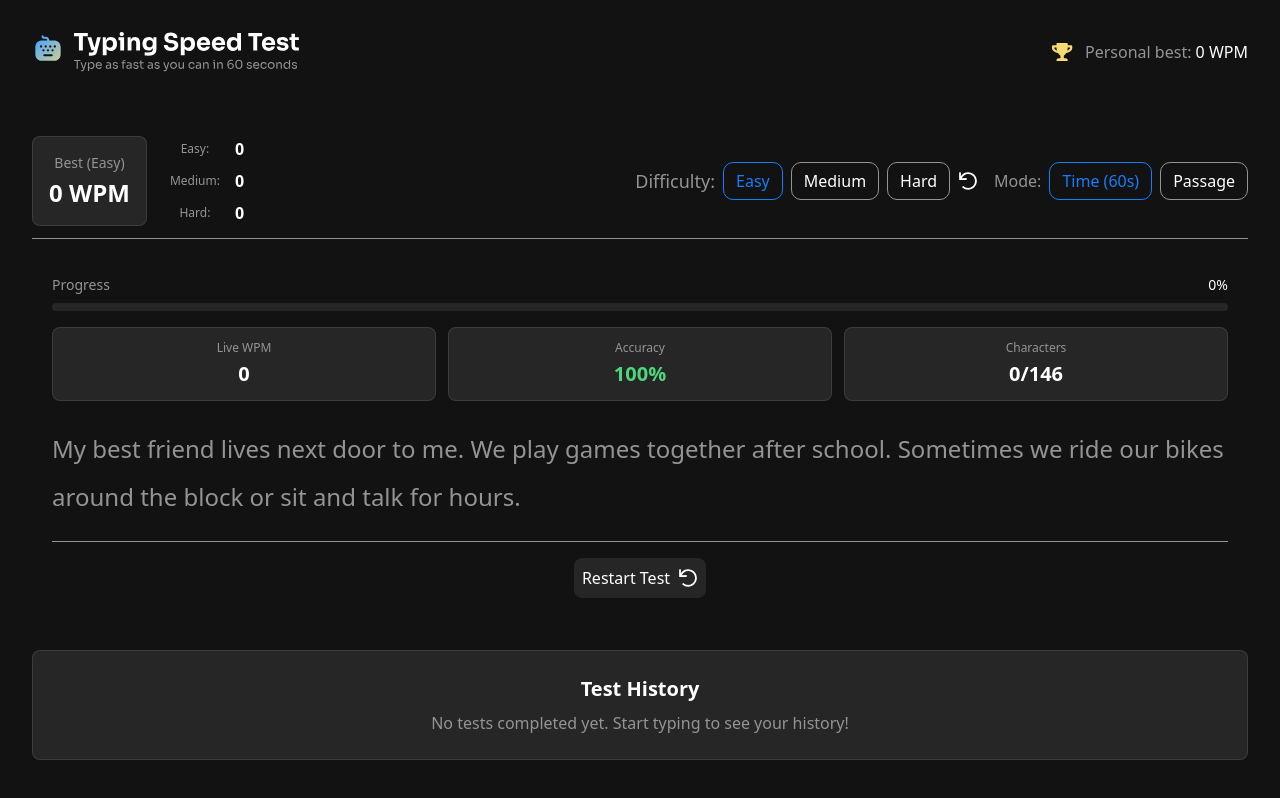
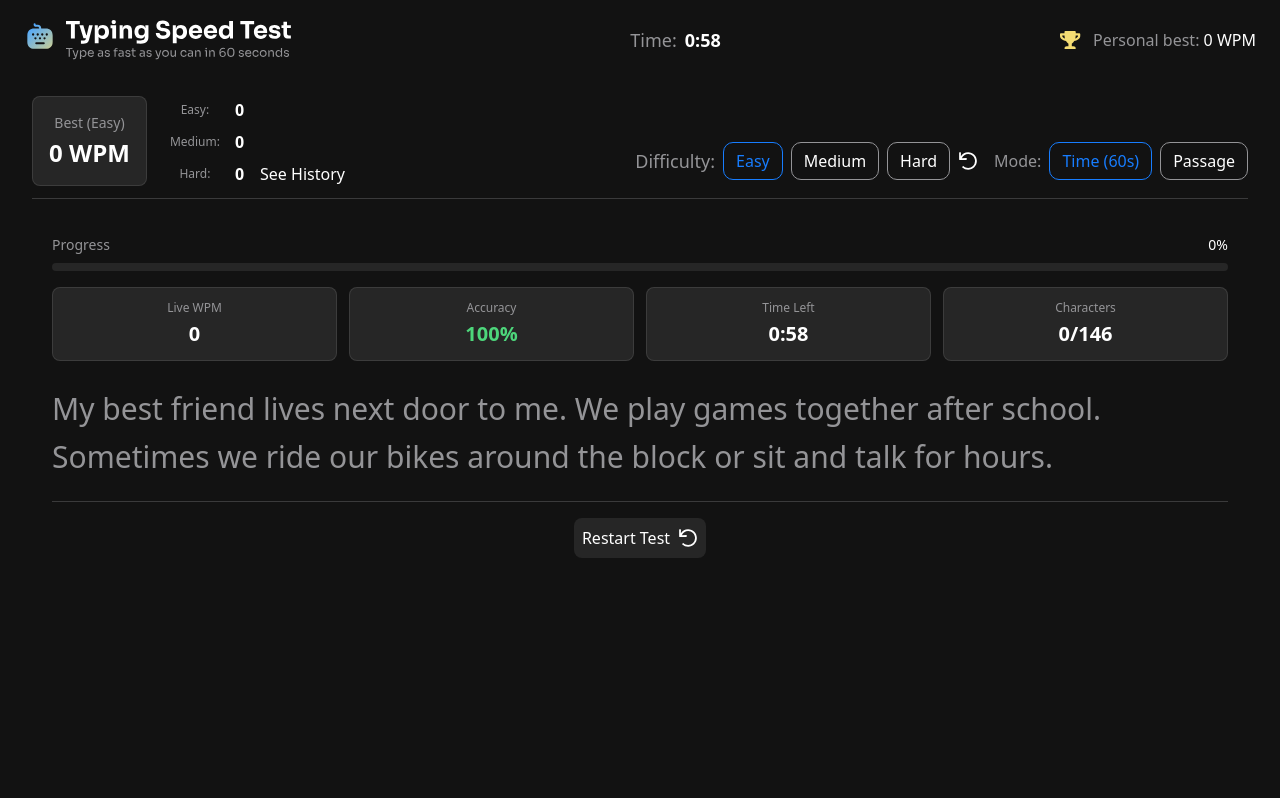
Before and after one commit to iamtridwan/typing-speed-test, a React (Vite) app: page / in a window 1280 px wide. Both pictures are taken after a click on the button "Start Typing Test". Built offline with nearby package versions, Linux system fonts and the light colour scheme; a web font is replaced by a local one.

Commit message:
worked on passage mode

```diff
--- a/src/App.tsx
+++ b/src/App.tsx
@@ -30,12 +30,12 @@ function App() {
   return (
     <>
       <Header />
-      <div className="flex items-center md:items-start lg:items-center flex-col lg:flex-row justify-between gap-4 mt-16 pb-3 border-b border-[#949497]">
+      <div className="flex items-center md:items-start lg:items-center flex-col lg:flex-row justify-between gap-4 mt-16 pb-3 border-b border-[#949497]/30">
         <ScoreBoard />
         <Controls />
       </div>
       <TextArea />
-      <TestHistory />
+      {state.showHistoryModal && <TestHistory />}
       {state.playEnded && <CompleteModal />}
     </>
   );
--- a/src/components/Controls.tsx
+++ b/src/components/Controls.tsx
@@ -13,7 +13,7 @@ const Controls = () => {
   const { state, dispatch } = useAppContext();
 
   return (
-    <div className="flex items-center md:gap-4 justify-between md:justify-start w-full md:w-fit">
+    <div className="flex items-center md:gap-4 md:mt-10 justify-between md:justify-start w-full md:w-fit">
       <div className="hidden md:flex items-center gap-2">
         <p className="text-[#949497] text-base m-0 md:text-lg">Difficulty:</p>
         {levels.map((level) => (
@@ -201,7 +201,7 @@ const Controls = () => {
           )}
         </div>
         <button
-          className="absolute top-24 right-8 md:hidden"
+          className="absolute top-18 right-8 md:hidden"
           onClick={() => {
             dispatch({
               type: "SET_CURRENT_TEXT",
--- a/src/components/Header.tsx
+++ b/src/components/Header.tsx
@@ -1,28 +1,63 @@
-
-import LogoLarge from '../assets/images/logo-large.svg'
-import LogoSmall from '../assets/images/logo-small.svg'
-import Trophy from '../assets/images/icon-personal-best.svg'
-import { useAppContext } from '../context/AppContext'
-
+import LogoLarge from "../assets/images/logo-large.svg";
+import LogoSmall from "../assets/images/logo-small.svg";
+import Trophy from "../assets/images/icon-personal-best.svg";
+import { useAppContext } from "../context/AppContext";
 
 const Header = () => {
-    const {state} = useAppContext()
+  const { state } = useAppContext();
+  const currentLevelBest =
+    state.bestScores[state.level.toLowerCase() as "easy" | "medium" | "hard"];
+
+  const formatTime = () => {
+    if (state.clock < 10) {
+      return `0:0${state.clock}`;
+    } else {
+      return `0:${state.clock}`;
+    }
+  };
 
   return (
-        <nav className="flex items-center justify-between">
+    <nav className="fixed top-0 left-0 z-20 w-full px-6 py-3 md:py-5 bg-[#121212] backdrop-blur-xl flex items-center justify-between">
       <div className="">
-                <img src={LogoLarge} alt="test typing logo large" className='hidden md:block' />
-                <img src={LogoSmall} alt="test typing logo small" className='block md:hidden' />
+        <img
+          src={LogoLarge}
+          alt="test typing logo large"
+          className="hidden md:block"
+        />
+        <img
+          src={LogoSmall}
+          alt="test typing logo small"
+          className="block md:hidden"
+        />
+      </div>
+      <div className="flex items-center gap-2 flex-row justify-center">
+        <p className="text-[#949497] text-base m-0 md:text-lg">Time:</p>
+        <p
+          className={`${
+            state.clock < 10
+              ? "text-[#D64D5B]"
+              : state.clock >= 10 && state.clock <= 20
+              ? "text-[#F4DC73]"
+              : "text-white"
+          } font-bold m-0 text-xl md:text-lg`}
+        >
+          {formatTime()}
+        </p>
       </div>
       <div className="flex items-center gap-6">
         <div className="flex items-center gap-3">
           <img src={Trophy} alt="new personal best trophy" />
-                    <p className='hidden md:block text-[#949497] text-base'>Personal best: <span className='text-white'>{state.bestScore} WPM</span></p>
-                    <p className='block md:hidden text-[#949497] text-base'>Best: <span className='text-white'>{state.bestScore} WPM</span></p>
+          <p className="hidden md:block text-[#949497] text-base">
+            Personal best:{" "}
+            <span className="text-white">{currentLevelBest} WPM</span>
+          </p>
+          <p className="block md:hidden text-[#949497] text-base">
+            Best: <span className="text-white">{currentLevelBest} WPM</span>
+          </p>
         </div>
       </div>
     </nav>
-    )
-}
+  );
+};
 
-export default Header
+export default Header;
--- a/src/components/LiveStats.tsx
+++ b/src/components/LiveStats.tsx
@@ -1,26 +1,49 @@
 import { useAppContext } from "../context/AppContext";
+import { useEffect, useState } from "react";
 
 const LiveStats = () => {
   const { state } = useAppContext();
-  // calculate progress percentage
-  const progressPercentage =
-    state.currentText.length > 0
-      ? Math.round((state.userInput.length / state.currentText.length) * 100)
-      : 0;
+  const [elapsedTime, setElapsedTime] = useState(0);
 
-  // calculate live accuracy
+  // Track elapsed time for Passage mode
+  useEffect(() => {
+    if (state.mode === "Passage" && state.playStarted && !state.playEnded && state.startTime) {
+      const interval = setInterval(() => {
+        const elapsed = Math.floor((Date.now() - state.startTime!) / 1000);
+        setElapsedTime(elapsed);
+      }, 100); // Update every 100ms for smooth display
+
+      return () => clearInterval(interval);
+    } else if (!state.playStarted || state.playEnded) {
+      setElapsedTime(0);
+    }
+  }, [state.mode, state.playStarted, state.playEnded, state.startTime]);
+
+  // Format time as MM:SS
+  const formatTime = (seconds: number) => {
+    const mins = Math.floor(seconds / 60);
+    const secs = seconds % 60;
+    return `${mins}:${secs.toString().padStart(2, '0')}`;
+  };
+
+  // Calculate progress percentage
+  const progressPercentage = state.currentText.length > 0
+    ? Math.round((state.userInput.length / state.currentText.length) * 100)
+    : 0;
+
+  // Calculate live accuracy
   const totalChars = state.correctChars + state.wrongChars;
-  const liveAccuracy =
-    totalChars > 0 ? Math.round((state.correctChars / totalChars) * 100) : 100;
+  const liveAccuracy = totalChars > 0
+    ? Math.round((state.correctChars / totalChars) * 100)
+    : 100;
+
   return (
     <div className="w-full mt-4 space-y-4">
       {/* Progress Bar */}
       <div className="w-full">
         <div className="flex justify-between items-center mb-2">
           <span className="text-[#949497] text-sm">Progress</span>
-          <span className="text-white text-sm font-medium">
-            {progressPercentage}%
-          </span>
+          <span className="text-white text-sm font-medium">{progressPercentage}%</span>
         </div>
         <div className="w-full h-2 bg-[#262626] rounded-full overflow-hidden">
           <div
@@ -32,7 +55,7 @@ const LiveStats = () => {
 
       {/* Live Stats Grid */}
       {state.playStarted && !state.playEnded && (
-        <div className="grid grid-cols-3 gap-3">
+        <div className="grid grid-cols-4 gap-3">
           {/* Live WPM */}
           <div className="bg-[#262626] rounded-lg p-3 border border-[#949497]/20">
             <p className="text-[#949497] text-xs mb-1">Live WPM</p>
@@ -42,16 +65,21 @@ const LiveStats = () => {
           {/* Live Accuracy */}
           <div className="bg-[#262626] rounded-lg p-3 border border-[#949497]/20">
             <p className="text-[#949497] text-xs mb-1">Accuracy</p>
-            <p
-              className={`text-xl font-bold ${
-                liveAccuracy === 100
-                  ? "text-[#4DD67B]"
-                  : liveAccuracy >= 95
-                  ? "text-white"
-                  : "text-[#D64D5B]"
-              }`}
-            >
+            <p className={`text-xl font-bold ${liveAccuracy === 100 ? 'text-[#4DD67B]' : liveAccuracy >= 95 ? 'text-white' : 'text-[#D64D5B]'}`}>
               {liveAccuracy}%
+            </p>
+          </div>
+
+          {/* Time - Shows countdown for Timed mode, elapsed for Passage mode */}
+          <div className="bg-[#262626] rounded-lg p-3 border border-[#949497]/20">
+            <p className="text-[#949497] text-xs mb-1">
+              {state.mode === "Passage" ? "Time Elapsed" : "Time Left"}
+            </p>
+            <p className="text-white text-xl font-bold">
+              {state.mode === "Passage"
+                ? formatTime(elapsedTime)
+                : formatTime(Math.round(state.clock))
+              }
             </p>
           </div>
 
--- a/src/components/ScoreBoard.tsx
+++ b/src/components/ScoreBoard.tsx
@@ -1,34 +1,52 @@
 import { useAppContext } from "../context/AppContext";
 
+// type Props = {
+//   time: number;
+// };
+
 const ScoreBoard = () => {
-  const { state } = useAppContext();
+  const { state, dispatch } = useAppContext();
 
-  // Get current level's best score
-  const currentLevelBest = state.bestScores[state.level.toLowerCase() as 'easy' | 'medium' | 'hard'];
+  const currentLevelBest =
+    state.bestScores[state.level.toLowerCase() as "easy" | "medium" | "hard"];
 
   return (
-    <div className="flex items-center gap-4">
+    <div className="relative flex items-center mt-6 md:mt-0 md:items-end md:gap-4 justify-between md:justify-start w-full md:w-fit">
       {/* Current Level Best Score */}
       <div className="bg-[#262626] rounded-lg p-4 border border-[#949497]/20">
         <p className="text-[#949497] text-sm mb-1">Best ({state.level})</p>
         <p className="text-white font-bold text-2xl">{currentLevelBest} WPM</p>
       </div>
-
       {/* All Best Scores */}
       <div className="flex flex-col gap-2">
         <div className="flex items-center gap-2">
           <span className="text-[#949497] text-xs w-16">Easy:</span>
-          <span className="text-white font-semibold">{state.bestScores?.easy}</span>
+          <span className="text-white font-semibold">
+            {state.bestScores?.easy}
+          </span>
         </div>
         <div className="flex items-center gap-2">
           <span className="text-[#949497] text-xs w-16">Medium:</span>
-          <span className="text-white font-semibold">{state.bestScores?.medium}</span>
+          <span className="text-white font-semibold">
+            {state.bestScores?.medium}
+          </span>
         </div>
         <div className="flex items-center gap-2">
           <span className="text-[#949497] text-xs w-16">Hard:</span>
-          <span className="text-white font-semibold">{state.bestScores?.hard}</span>
+          <span className="text-white font-semibold">
+            {state.bestScores?.hard}
+          </span>
         </div>
       </div>
+      <button
+        type="button"
+        onClick={() =>
+          dispatch({ type: "SET_SHOW_HISTORY_MODAL", payload: true })
+        }
+        className="absolute -top-10 left-3 md:relative md:top-0 md:left-0 rounded-md text-white cursor-pointer bg-none hover:text-[#F4DC73] hover:underline transition-all"
+      >
+        See History
+      </button>
     </div>
   );
 };
--- a/src/components/TestHistory.tsx
+++ b/src/components/TestHistory.tsx
@@ -1,7 +1,7 @@
 import { useAppContext } from "../context/AppContext";
 
 const TestHistory = () => {
-  const { state } = useAppContext();
+  const { state, dispatch } = useAppContext();
 
   const formatDate = (isoString: string) => {
     const date = new Date(isoString);
@@ -10,32 +10,66 @@ const TestHistory = () => {
     yesterday.setDate(yesterday.getDate() - 1);
 
     if (date.toDateString() === today.toDateString()) {
-      return `Today at ${date.toLocaleTimeString('en-US', { hour: '2-digit', minute: '2-digit' })}`;
+      return `Today at ${date.toLocaleTimeString("en-US", {
+        hour: "2-digit",
+        minute: "2-digit",
+      })}`;
     } else if (date.toDateString() === yesterday.toDateString()) {
-      return `Yesterday at ${date.toLocaleTimeString('en-US', { hour: '2-digit', minute: '2-digit' })}`;
+      return `Yesterday at ${date.toLocaleTimeString("en-US", {
+        hour: "2-digit",
+        minute: "2-digit",
+      })}`;
     } else {
-      return date.toLocaleDateString('en-US', { month: 'short', day: 'numeric', hour: '2-digit', minute: '2-digit' });
+      return date.toLocaleDateString("en-US", {
+        month: "short",
+        day: "numeric",
+        hour: "2-digit",
+        minute: "2-digit",
+      });
     }
   };
 
   const formatTime = (seconds: number) => {
     const mins = Math.floor(seconds / 60);
     const secs = seconds % 60;
-    return `${mins}:${secs.toString().padStart(2, '0')}`;
+    return `${mins}:${secs.toString().padStart(2, "0")}`;
   };
 
   if (state.testHistory.length === 0) {
     return (
-      <div className="w-full mt-8 p-6 bg-[#262626] rounded-lg border border-[#949497]/20">
-        <h3 className="text-white text-xl font-bold mb-2">Test History</h3>
-        <p className="text-[#949497]">No tests completed yet. Start typing to see your history!</p>
+      <div className="bg-black absolute top-18 md:top-20 left-0 w-full backdrop-blur-3xl flex items-center justify-center">
+        <div className="w-[90%] md:w-[70%] mx-auto mt-8 p-6 bg-[#262626] rounded-lg border border-[#949497]/20">
+          <div className="flex items-center justify-between w-full mb-2">
+            <h3 className="text-white text-xl font-bold ">Test History</h3>
+            <button
+              type="button"
+              onClick={() => dispatch({type:'SET_SHOW_HISTORY_MODAL', payload: false})}
+              className="bg-[#717178] h-10 w-10 text-while  border border-[#FFFFFF]/20 rounded-full flex items-center justify-center"
+            >
+              X
+            </button>
+          </div>
+          <p className="text-[#949497]">
+            No tests completed yet. Start typing to see your history!
+          </p>
+        </div>
       </div>
     );
   }
 
   return (
-    <div className="w-full mt-8 p-6 bg-[#262626] rounded-lg border border-[#949497]/20">
-      <h3 className="text-white text-xl font-bold mb-4">Test History</h3>
+    <div className="bg-black absolute top-18 md:top-20 left-0 w-full backdrop-blur-3xl flex items-center justify-center">
+    <div className="w-[90%] md:w-[70%] mx-auto mt-8 p-6 bg-[#262626] rounded-lg border border-[#949497]/20">
+      <div className="flex items-center justify-between w-full mb-4">
+        <h3 className="text-white text-xl font-bold">Test History</h3>
+        <button
+          type="button"
+          onClick={() => dispatch({type:'SET_SHOW_HISTORY_MODAL', payload: false})}
+          className="bg-[#717178] h-10 w-10 text-while  border border-[#FFFFFF]/20 rounded-full flex items-center justify-center"
+        >
+          X
+        </button>
+      </div>
 
       <div className="space-y-3 max-h-96 overflow-y-auto">
         {state.testHistory.map((test) => (
@@ -45,26 +79,38 @@ const TestHistory = () => {
           >
             <div className="flex items-center justify-between mb-2">
               <div className="flex items-center gap-3">
-                <span className={`px-2 py-1 rounded text-xs font-semibold ${
-                  test.level === 'Easy' ? 'bg-[#4DD67B]/20 text-[#4DD67B]' :
-                  test.level === 'Medium' ? 'bg-[#177DFF]/20 text-[#177DFF]' :
-                  'bg-[#D64D5B]/20 text-[#D64D5B]'
-                }`}>
+                <span
+                  className={`px-2 py-1 rounded text-xs font-semibold ${
+                    test.level === "Easy"
+                      ? "bg-[#4DD67B]/20 text-[#4DD67B]"
+                      : test.level === "Medium"
+                      ? "bg-[#177DFF]/20 text-[#177DFF]"
+                      : "bg-[#D64D5B]/20 text-[#D64D5B]"
+                  }`}
+                >
                   {test.level}
                 </span>
-                <span className="text-[#949497] text-sm">{formatDate(test.date)}</span>
+                <span className="text-[#949497] text-sm">
+                  {formatDate(test.date)}
+                </span>
               </div>
-              <span className="text-white font-bold text-xl">{test.wpm} WPM</span>
+              <span className="text-white font-bold text-xl">
+                {test.wpm} WPM
+              </span>
             </div>
 
             <div className="grid grid-cols-3 gap-4 text-sm">
               <div>
                 <p className="text-[#949497] text-xs">Accuracy</p>
-                <p className={`font-semibold ${
-                  test.accuracy === 100 ? 'text-[#4DD67B]' :
-                  test.accuracy >= 95 ? 'text-white' :
-                  'text-[#D64D5B]'
-                }`}>
+                <p
+                  className={`font-semibold ${
+                    test.accuracy === 100
+                      ? "text-[#4DD67B]"
+                      : test.accuracy >= 95
+                      ? "text-white"
+                      : "text-[#D64D5B]"
+                  }`}
+                >
                   {test.accuracy}%
                 </p>
               </div>
@@ -77,13 +123,17 @@ const TestHistory = () => {
               </div>
               <div>
                 <p className="text-[#949497] text-xs">Time</p>
-                <p className="text-white font-semibold">{formatTime(test.timeElapsed)}</p>
+                <p className="text-white font-semibold">
+                  {formatTime(test.timeElapsed)}
+                </p>
               </div>
             </div>
           </div>
         ))}
       </div>
     </div>
+
+    </div>
   );
 };
 
--- a/src/components/TextArea.tsx
+++ b/src/components/TextArea.tsx
@@ -24,17 +24,37 @@ const TextArea = () => {
     }
 
     const wpmInterval = setInterval(() => {
-      const timeElapsed = (60 - state.clock) / 60; // in minutes
+      if (state.correctChars > 0) {
+        let timeElapsed: number;
 
-      if (timeElapsed > 0 && state.correctChars > 0) {
-        const wordsTyped = state.correctChars / 5; // Average word length
-        const liveWpm = Math.round(wordsTyped / timeElapsed);
-        dispatch({ type: "UPDATE_LIVE_WPM", payload: liveWpm });
+        if (state.mode === "Passage") {
+          // For Passage mode, calculate from start time
+          timeElapsed = state.startTime
+            ? (Date.now() - state.startTime) / 1000 / 60
+            : 0;
+        } else {
+          // For Timed mode, calculate from clock
+          timeElapsed = (60 - state.clock) / 60;
+        }
+
+        if (timeElapsed > 0) {
+          const wordsTyped = state.correctChars / 5;
+          const liveWpm = Math.round(wordsTyped / timeElapsed);
+          dispatch({ type: "UPDATE_LIVE_WPM", payload: liveWpm });
+        }
       }
-    }, 1000); // Update every second
+    }, 1000);
 
     return () => clearInterval(wpmInterval);
-  }, [state.playStarted, state.playEnded, state.clock, state.correctChars, dispatch]);
+  }, [
+    state.playStarted,
+    state.playEnded,
+    state.clock,
+    state.correctChars,
+    state.mode,
+    state.startTime,
+    dispatch,
+  ]);
 
   // update user inputted text and track correct/wrong chars
   const handleChange = (e: React.ChangeEvent<HTMLInputElement>) => {
@@ -44,17 +64,18 @@ const TextArea = () => {
 
       // Track the new character typed
       if (newCharIndex >= 0 && newCharIndex < state.currentText.length) {
-        const isCorrect = newInput[newCharIndex] === state.currentText[newCharIndex];
+        const isCorrect =
+          newInput[newCharIndex] === state.currentText[newCharIndex];
 
         if (isCorrect) {
           dispatch({
-            type: 'UPDATE_CORRECT_CHARS',
-            payload: state.correctChars + 1
+            type: "UPDATE_CORRECT_CHARS",
+            payload: state.correctChars + 1,
           });
         } else {
           dispatch({
-            type: 'UPDATE_WRONG_CHARS',
-            payload: state.wrongChars + 1
+            type: "UPDATE_WRONG_CHARS",
+            payload: state.wrongChars + 1,
           });
         }
       }
@@ -85,9 +106,12 @@ const TextArea = () => {
 
       // Stop the timer
       stopTimer(state, dispatch);
-      dispatch({ type: "END_PLAY", payload: true });
+      setTimeout(() => {
+        dispatch({ type: "END_PLAY", payload: true });
+        dispatch({ type: "START_PLAY", payload: false });
+      }, 100); // Small delay to allow state updates
     }
-  }, [state.userInput]);
+  }, [state.userInput, state.playStarted, state.currentText.length]);
 
   // clear interval to avoid memory leak
   useEffect(() => {
@@ -111,7 +135,7 @@ const TextArea = () => {
       {/* Live Stats - Show above text */}
       <LiveStats />
 
-      <p className="text-start text-lg mb-2 md:text-xl lg:text-2xl leading-8 md:leading-12 text-[#949497] pb-5 border-[#949497] border-b mt-6">
+      <p className="text-start text-xl mb-2 md:text-2xl lg:text-3xl leading-8 md:leading-12 text-[#949497] pb-5 border-[#949497]/30 border-b mt-6">
         {state.currentText.split("").map((char, index) => {
           let color = "#949497";
           let borderBottom = "none";
@@ -141,6 +165,7 @@ const TextArea = () => {
             dispatch({ type: "UPDATE_WPM", payload: 0 });
             dispatch({ type: "UPDATE_LIVE_WPM", payload: 0 }); // ✅ Reset live WPM
             dispatch({ type: "SET_ACCURACY", payload: 0 });
+            dispatch({ type: "SET_START_TIME", payload: null });
             dispatch({ type: "TIMER", payload: 60 });
             setUserInpur("");
             stopTimer(state, dispatch);
--- a/src/lib/types.ts
+++ b/src/lib/types.ts
@@ -39,4 +39,6 @@ export type StateType = {
   isHighestScore: boolean;
   clock: number;
   intervalId: number | null;
+  startTime: number | null;
+  showHistoryModal: boolean;
 };
```
Also changed, not shown: src/components/CompleteModal.tsx (+52 -14 lines), src/components/Modal.tsx (+7 -2 lines), src/context/AppContext.tsx (+15 -0 lines), src/lib/utils.ts (+45 -4 lines). Lines whose indentation alone changed are shown as unchanged.
